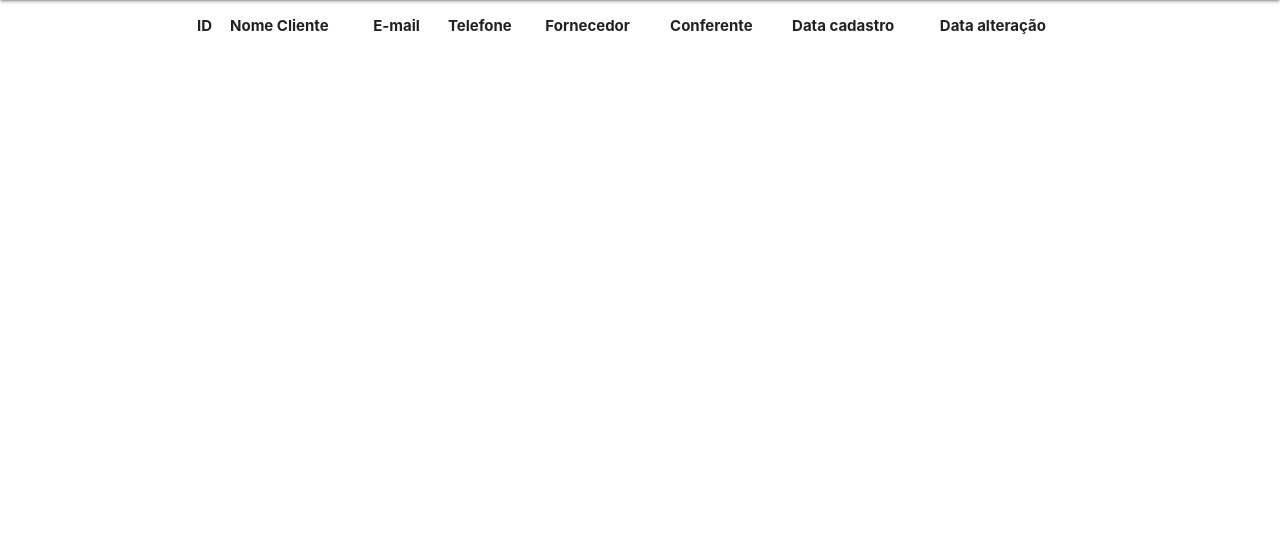
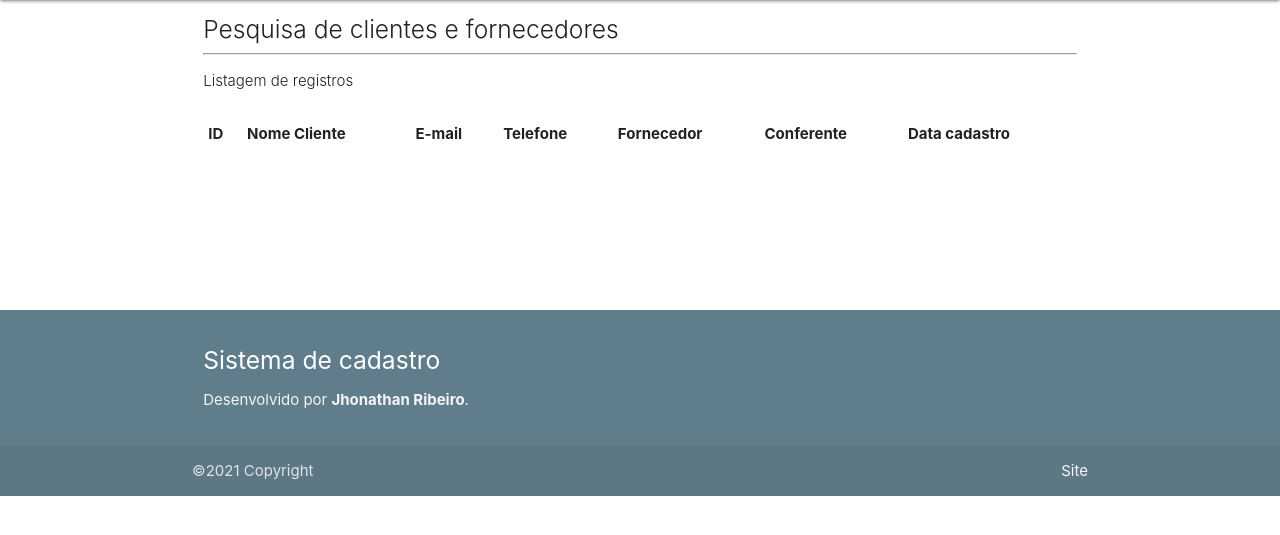
Before and after one commit to JhonathanRibeiro/Cadastro-de-clientes-e-fornecedores, a PHP site: page /busca.php?pesquisa=1 in a window 1280 px wide. Shown: the part 64-599 px from the top of the page. Run offline with PHP 8.4, Linux system fonts and the light colour scheme; data comes from the database, SQL or seed files in the repository; lists and menus that the app fills with data are empty.

Commit message:
add new footer

```diff
--- a/busca.php
+++ b/busca.php
@@ -4,6 +4,9 @@
  include_once 'includes/menu.inc.php';
 ?>
 <div class="row container">
+    <div class="col s12">
+        <h5 class="light">Pesquisa de clientes e fornecedores</h5><hr>
+        <p class="light paragraph">Listagem de registros</p>
             <table class="striped">
                 <thead>
                     <tr>
@@ -14,7 +17,6 @@
                         <th>Fornecedor</th>
                         <th>Conferente</th>
                         <th>Data cadastro</th>
-                    <th>Data alteração</th>
                     </tr>
                 </thead>
                 <tbody>
@@ -27,14 +29,13 @@
                             "OR fornecedor LIKE  '%$busca%'
                         ");
                         while($registros = $querySelect->fetch_assoc()):
-                    $id       = $registros['id'];
-                    $nome     = $registros['nome'];
-                    $email     = $registros['email'];
+                        $id           = $registros['id'];
+                        $nome         = $registros['nome'];
+                        $email        = $registros['email'];
                         $telefone     = $registros['telefone'];
-                    $fornecedor = $registros['fornecedor'];
-                    $conferente    = $registros['conferente'];
-                    $created   = $registros['created_at'];
-                    $update   = $registros['updated_at'];
+                        $fornecedor   = $registros['fornecedor'];
+                        $conferente   = $registros['conferente'];
+                        $created      = $registros['created_at'];
 
                         echo "
                         <tr>
@@ -45,7 +46,6 @@
                         <td>$fornecedor</td>
                         <td>$conferente</td>
                         <td>$created</td>
-                    <td>$update</td>
                         </tr>
                         ";
                     endwhile;
@@ -55,4 +55,5 @@
             </table>
     </div>
 </div>
+
 <?php include_once 'includes/footer.inc.php' ?>
--- a/css/default.css
+++ b/css/default.css
@@ -0,0 +1,5 @@
+html,
+body {
+    margin: 0;
+    padding: 0;
+}
--- a/includes/footer.inc.php
+++ b/includes/footer.inc.php
@@ -13,12 +13,25 @@
       $(document).ready(function(){
       $('.modal').modal();
       });
+    </script>
 
-      // let btn = document.querySelector('#submit');
+   <footer class="page-footer blue-grey" style="margin-top:10em;">
+          <div class="container">
+            <div class="row">
+              <div class="col l6 s12">
+                <h5 class="white-text">Sistema de cadastro</h5>
+                <p class="grey-text text-lighten-4">Desenvolvido por <b>Jhonathan Ribeiro</b>.</p>
+              </div>
 
-      // btn.addEventListener('click', (e) => {
-      //    e.preventDefault();
-      // });
-    </script>
+            </div>
+          </div>
+          <div class="footer-copyright">
+            <div class="container">
+            ©2021 Copyright
+            <a class="grey-text text-lighten-4 right" href="https://jhonathanribeiro.netlify.app">Site</a>
+            </div>
+          </div>
+        </footer>
+   </footer>
     </body>
 </html>
--- a/includes/header.inc.php
+++ b/includes/header.inc.php
@@ -18,5 +18,6 @@
         <link href="https://fonts.googleapis.com/icon?family=Material+Icons" rel="stylesheet">
         <!-- CSS MATERIALIZE -->
         <link href="css/materialize.min.css" rel="stylesheet">
+        <link href="css/default.css" rel="stylesheet">
     </head>
     <body>
```
Lines whose indentation alone changed are shown as unchanged.
